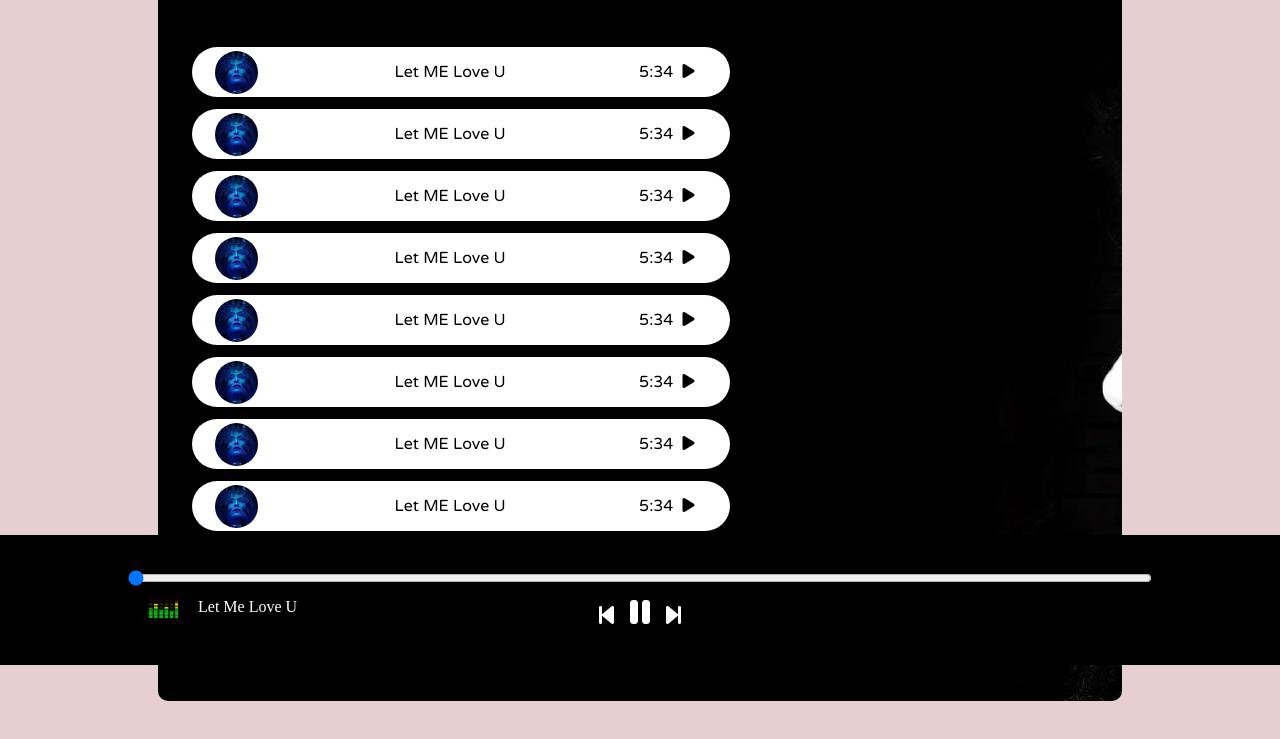
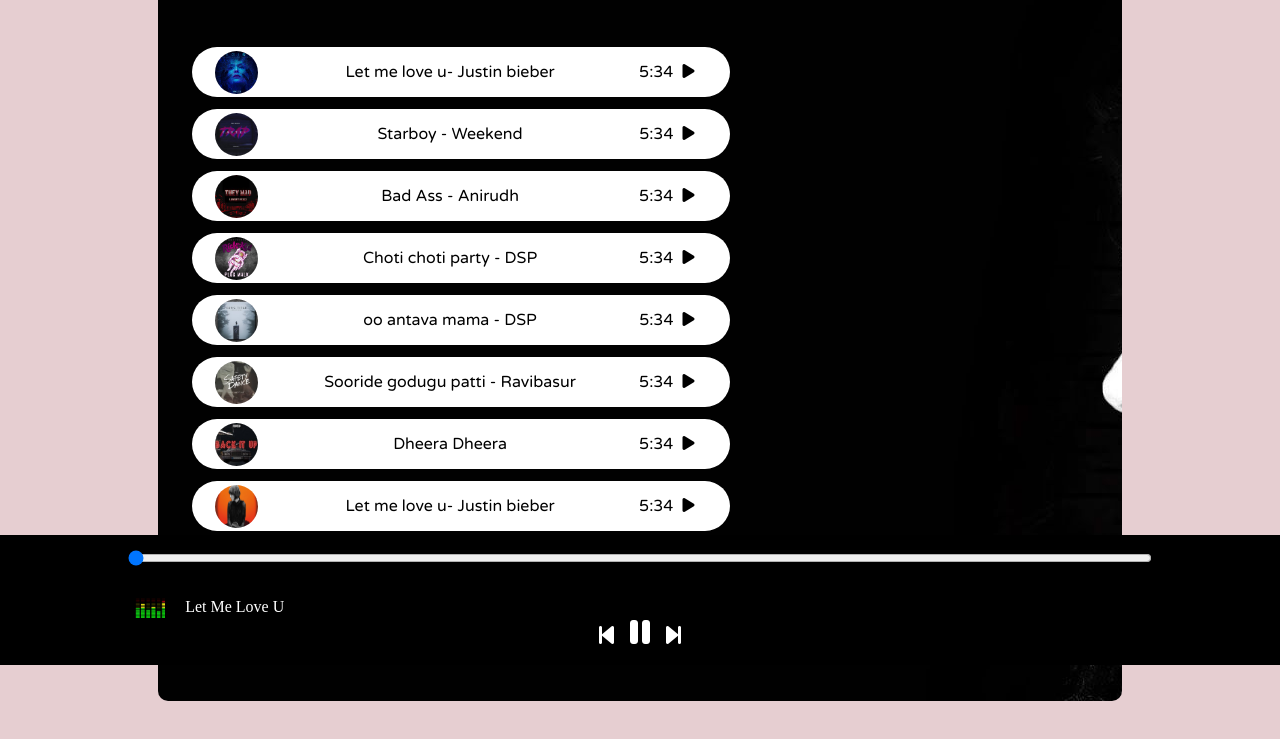
Before and after one commit to Manohar3404/Spotify, a plain HTML site: page index.html in a window 1280 px wide. Both pictures are taken after a click on the icon 640 px from the left and 747 px from the top of the page. Shown: the part 135-874 px from the top of the page. Drawn offline with Linux system fonts and the light colour scheme.

Commit message:
songs details are saved and controls are interactive

```diff
--- a/index.html
+++ b/index.html
@@ -92,7 +92,7 @@
             <i class="fa-solid forwardbutton fa-forward-step"></i>
         </div>
         <div class="gifnamecontainer">
-            <div class="gif"></div>
+            <div id="gif"></div>
             <span class="title">Let Me Love U</span>
         </div>
     </div>
--- a/script.js
+++ b/script.js
@@ -1,16 +1,51 @@
 console.log('Welcome');
 let audio = new Audio('./songs/1.mp3');
-const playbutton=document.querySelector('.playbutton1');
-playbutton.addEventListener('click',()=>{
-    if (audio.paused || audio.duration<=0)
-    {
+const playbutton = document.querySelector('.playbutton1');
+const gitcontroller = document.getElementById('gif');
+const progressBar = document.querySelector('.bottom-range');
+const songItem=Array.from(document.querySelectorAll('.songItem'));
+const songs=[
+{songname:'Let me love u- Justin bieber',filepath:'./songs/1.mp3',coverpath:'./covers/1.jpg'},
+{songname:'Starboy - Weekend',filepath:'./songs/1.mp3',coverpath:'./covers/1.jpg'},
+{songname:'Bad Ass - Anirudh',filepath:'./songs/1.mp3',coverpath:'./covers/1.jpg'},
+{songname:'Choti choti party - DSP',filepath:'./songs/1.mp3',coverpath:'./covers/1.jpg'},
+{songname:'oo antava mama - DSP',filepath:'./songs/1.mp3',coverpath:'./covers/1.jpg'},
+{songname:'Sooride godugu patti - Ravibasur',filepath:'./songs/1.mp3',coverpath:'./covers/1.jpg'},
+{songname:'Dheera Dheera',filepath:'./songs/1.mp3',coverpath:'./covers/1.jpg'},
+{songname:'Let me love u- Justin bieber',filepath:'./songs/1.mp3',coverpath:'./covers/1.jpg'},
+{songname:'Starboy - Weekend',filepath:'./songs/1.mp3',coverpath:'./covers/1.jpg'},
+{songname:'Bad Ass - Anirudh',filepath:'./songs/1.mp3',coverpath:'./covers/1.jpg'},
+];
+
+songItem.forEach((element,i)=>{
+
+    element.getElementsByTagName('img')[0].src=`covers/${i+1}.jpg`;
+    console.log( element.getElementsByTagName('img'));
+    element.getElementsByClassName('songTitle')[0].innerText=songs[i].songname;
+    console.log( element.getElementsByClassName('songTitle')[0].innerText);
+
+});
+
+playbutton.addEventListener('click', () => {
+    if (audio.paused || audio.duration <= 0) {
         audio.play();
         playbutton.classList.remove('fa-play');
         playbutton.classList.add('fa-pause');
-    }
-    else {
+        gitcontroller.style.opacity = 1;
+    } else {
         audio.pause();
         playbutton.classList.remove('fa-pause');
         playbutton.classList.add('fa-play');
+        gitcontroller.style.opacity = 0;
     }
 });
+
+audio.addEventListener('timeupdate', () => {
+    const progress = parseInt((audio.currentTime * 100) / audio.duration);
+    console.log(audio.currentTime);
+    console.log(progress);
+    progressBar.value = progress;
+});
+progressBar.addEventListener('change',()=>{
+    audio.currentTime=(progressBar.value*audio.duration/100);
+})
--- a/style.css
+++ b/style.css
@@ -74,6 +74,7 @@
 }
 .controllers{
     margin-top: 10px;
+    padding-top: 40px;
 }
 .songItemContainer{
     width: 60%;
@@ -92,6 +93,7 @@
 }
 .songItem img{
     height: 43px;
+    width: 43px;
     border-radius: 34px;
     margin:0 23px;
 
@@ -116,13 +118,16 @@
     height: 5px; */
     justify-content: space-between;
     position: absolute;
-    left: 10vw;
+    left: 9vw;s
+
 }
-.gif{
+#gif{
     width: 30px;
     height: 20px;
     background-image: url('playing.gif');
     background-size: cover;
     margin: 0 20px;
+    opacity: 0;
+    transition: 0.3s opacity ease-in;
 
 }
```
